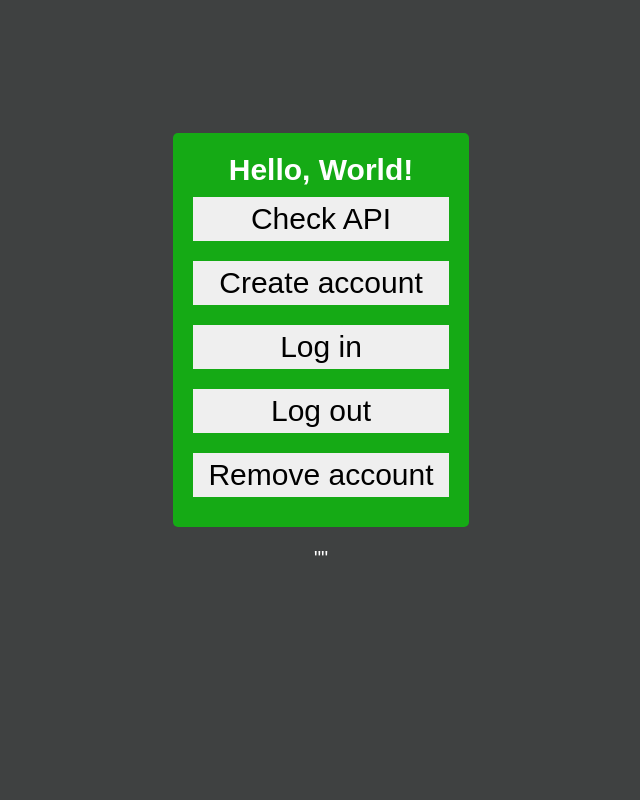
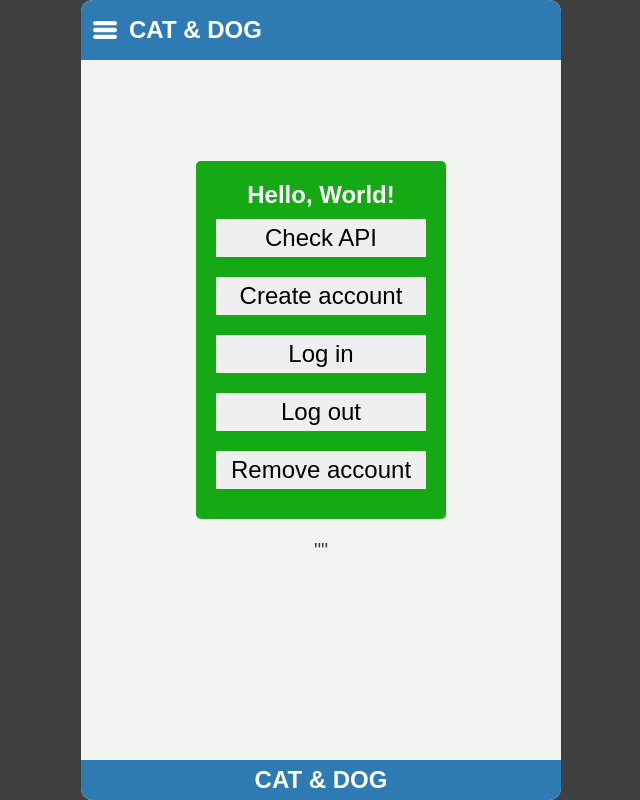
Before and after one commit to promotion-and-support/cat-and-dog-frontend, a React (Vite) app: page / in a window 1280 px wide. Shown: the whole page, without its empty margins (319-959 px from the left). Built offline with nearby package versions, Linux system fonts and the light colour scheme.

Commit message:
feat: add layout

```diff
--- a/src/components/app/app.styles.ts
+++ b/src/components/app/app.styles.ts
@@ -6,7 +6,6 @@ export const useStyles = createUseStyles(
       display: 'flex',
       justifyContent: 'center',
       alignItems: 'center',
-      height: '100vh',
       flexDirection: 'column',
     },
   },
--- a/src/components/app/app.tsx
+++ b/src/components/app/app.tsx
@@ -1,12 +1,12 @@
 import { FC } from 'react';
-// import { HashRouter } from 'react-router-dom';
+import { HashRouter } from 'react-router-dom';
 // import { useApp } from '@hooks/useApp';
 // import { useTelegram } from '@hooks/useTelegram';
 import { ErrorBoundary } from '@components/error/error.boundary';
 import { Theme } from '@styles/theme';
+import { NavigateProvider } from '@contexts/navigate/navigate';
+import { Layout } from '@components/layout/layout';
 import { AppOld } from './app.old';
-// import { NavigateProvider } from '@contexts/navigate/navigate';
-// import { Layout } from '@components/layout/layout';
 // import { ErrorCatch } from '@components/error/error.catch';
 // import { ModalSet } from '@components/modal/modal.set';
 // import { Loading } from '@components/loading/loading';
@@ -17,30 +17,24 @@ export const App: FC = () => {
   // useApp();
   // useTelegram();
   // return (
-  //   <ErrorBoundary level="app">
-  //     <Theme>
-  //       <ErrorBoundary level="router">
-  //         <HashRouter>
-  //           <NavigateProvider>
-  //             <Layout>
   //               <ModalSet />
   //               <Loading />
   //               <ErrorCatch />
   //               <Content>
   //                 <Router />
   //               </Content>
-  //             </Layout>
-  //           </NavigateProvider>
-  //         </HashRouter>
-  //       </ErrorBoundary>
-  //     </Theme>
-  //   </ErrorBoundary>
   // );
   return (
     <ErrorBoundary level="app">
       <Theme>
         <ErrorBoundary level="router">
-          <AppOld />
+          <HashRouter>
+            <NavigateProvider>
+              <Layout>
+                <AppOld />
+              </Layout>
+            </NavigateProvider>
+          </HashRouter>
         </ErrorBoundary>
       </Theme>
     </ErrorBoundary>
--- a/src/components/first/first.styles.ts
+++ b/src/components/first/first.styles.ts
@@ -12,7 +12,7 @@ export const useStyles = createUseStyles(
       borderRadius: 5,
       color: 'white',
       fontWeight: 'bold',
-      fontSize: '1.5em',
+      fontSize: '1.2em',
       '& button': {
         width: '100%',
         margin: 10,
@@ -23,7 +23,6 @@ export const useStyles = createUseStyles(
       height: 100,
       margin: 20,
       textWrap: 'wrap',
-      color: 'white',
     },
   },
   { name: 'First' },
--- /dev/null
+++ b/src/components/footer/footer.styles.ts
@@ -0,0 +1,16 @@
+import { createUseStyles } from 'react-jss';
+
+export const useStyles = createUseStyles(
+  ({ palette, mixins, vars }) => ({
+    root: {
+      height: '100%',
+      ...mixins.flexCenter,
+      fontWeight: vars.fontWeight.bold,
+      fontSize: vars.fontSize.M,
+      lineHeight: vars.lineHeight.dense,
+      color: palette.font.light,
+      background: palette.bg.first,
+    },
+  }),
+  { name: 'Footer' },
+);
--- /dev/null
+++ b/src/components/footer/footer.tsx
@@ -0,0 +1,8 @@
+import { FC } from 'react';
+import { PROJECT_NAME } from '@constants/constants';
+import { useStyles } from './footer.styles';
+
+export const Footer: FC = () => {
+  const { root } = useStyles();
+  return <div className={root}>{PROJECT_NAME}</div>;
+};
--- /dev/null
+++ b/src/components/header/header.styles.ts
@@ -0,0 +1,35 @@
+import { createUseStyles } from 'react-jss';
+
+export const useStyles = createUseStyles(
+  ({ palette, mixins, vars }) => ({
+    root: {
+      zIndex: 1,
+      height: '100%',
+      ...mixins.flexCenter,
+      color: palette.font.light,
+      background: palette.bg.first,
+      padding: vars.gap.main,
+    },
+    titleButton: {
+      flex: '1 0 0',
+    },
+    button: {
+      width: 'auto',
+      height: 'auto',
+      padding: 0,
+      color: palette.font.light,
+    },
+    hidden: {
+      display: 'none',
+    },
+    icon: {
+      height: '100%',
+      color: palette.font.second,
+      animationName: 'light',
+      animationIterationCount: 'infinite',
+      animationTimingFunction: 'linear',
+      animationDuration: vars.transition.XL,
+    },
+  }),
+  { name: 'Header' },
+);
--- /dev/null
+++ b/src/components/header/header.tsx
@@ -0,0 +1,43 @@
+import { FC } from 'react';
+import { RoutesMap } from '@constants/router.constants';
+import { PROJECT_NAME } from '@constants/constants';
+// import { useMenuItems } from '@hooks/useMenuItems';
+import { IconButton } from '@components/buttons/icon.button/icon.button';
+import { Button } from '@components/buttons/button/button';
+import { useStyles } from './header.styles';
+
+export const Header: FC = () => {
+  const { root, titleButton, button, icon } = useStyles();
+  // const { name, href, eventsCount, openMainMenu, openNetMenu, showBackBtn } = useMenuItems();
+  const { name, href, eventsCount, openMainMenu, openNetMenu, showBackBtn } = {
+    name: PROJECT_NAME,
+    href: 'href',
+    eventsCount: 0,
+    openMainMenu: () => {},
+    openNetMenu: undefined,
+    showBackBtn: false,
+  };
+
+  return (
+    <div className={root}>
+      {openMainMenu && !showBackBtn && (
+        <IconButton icon="menu" onClick={openMainMenu} className={button} />
+      )}
+      {!openMainMenu && !showBackBtn && (
+        <IconButton icon="home" href={RoutesMap.ROOT} className={button} />
+      )}
+      {showBackBtn && <IconButton icon="arrowLeft" href={href} className={button} />}
+      <Button href={href} btnType="text" className={titleButton}>
+        {name}
+      </Button>
+      {openNetMenu && (
+        <IconButton
+          icon="net"
+          onClick={openNetMenu}
+          className={button}
+          classNameIcon={eventsCount ? icon : undefined}
+        />
+      )}
+    </div>
+  );
+};
--- /dev/null
+++ b/src/components/layout/layout.styles.ts
@@ -0,0 +1,24 @@
+import { createUseStyles } from 'react-jss';
+
+export const useStyles = createUseStyles(
+  ({ palette, breakpoints, vars }) => ({
+    root: {
+      width: '100%',
+      height: '100%',
+      margin: '0 auto',
+      display: 'grid',
+      gridTemplateRows: '60px 1fr 40px',
+      background: palette.bg.main,
+      position: 'relative',
+      borderRadius: vars.radius.main,
+      overflow: 'hidden',
+      [breakpoints.maxWidth]: {
+        width: vars.width.maxWidth,
+      },
+      [breakpoints.minHeight]: {
+        height: 'calc(100% + 52px)',
+      },
+    },
+  }),
+  { name: 'Layout' },
+);
--- /dev/null
+++ b/src/components/layout/layout.tsx
@@ -0,0 +1,20 @@
+import { FC, PropsWithChildren } from 'react';
+import { Header } from '@components/header/header';
+import { Footer } from '@components/footer/footer';
+// import { NetMenu } from '@components/menu/net.menu/net.menu';
+import { useStyles } from './layout.styles';
+
+export const Layout: FC<PropsWithChildren> = ({ children }) => {
+  const { root } = useStyles();
+
+  return (
+    <>
+      <div className={root}>
+        <Header />
+        {/* <NetMenu /> */}
+        {children}
+        <Footer />
+      </div>
+    </>
+  );
+};
--- a/src/constants/constants.ts
+++ b/src/constants/constants.ts
@@ -1,3 +1,4 @@
+export const PROJECT_NAME = 'CAT & DOG';
 export const ROOT_TITLE = 'не в спільноті';
 export const IS_DEV = import.meta.env.DEV;
 export const USE_TG = import.meta.env.VITE_USE_TG === 'true';
--- a/src/styles/breakpoints.ts
+++ b/src/styles/breakpoints.ts
@@ -1,4 +1,9 @@
 export const BREAKPOINTS = ['maxWidth', 'minHeight'] as const;
 
-export type BreakpointKey = (typeof BREAKPOINTS)[number];
+type BreakpointKey = (typeof BREAKPOINTS)[number];
 export type TBreakpoints = Record<BreakpointKey, string>;
+
+export const BREAKPOINT_MEDIA_QUERY = {
+  maxWidth: '(min-width: 480px)',
+  minHeight: '(max-height: 520px)',
+};
--- a/src/styles/theme.tsx
+++ b/src/styles/theme.tsx
@@ -2,14 +2,10 @@ import { FC, PropsWithChildren } from 'react';
 import Jss, { ThemeProvider } from 'react-jss';
 import { mixins } from './mixins';
 
+import { useCssBaseline } from './hooks/useCssBaseline';
 import { palette } from './palette';
 import { vars } from './vars';
-import { useCssBaseline } from './hooks/useCssBaseline';
-
-const BREAKPOINT_MEDIA_QUERY = {
-  maxWidth: '(max-width: 100px)',
-  minHeight: '(max-height: 100px)',
-};
+import { BREAKPOINT_MEDIA_QUERY } from './breakpoints';
 
 export const getBreakpointQueries = () => {
   const breakpointQueries = { ...BREAKPOINT_MEDIA_QUERY };
```
